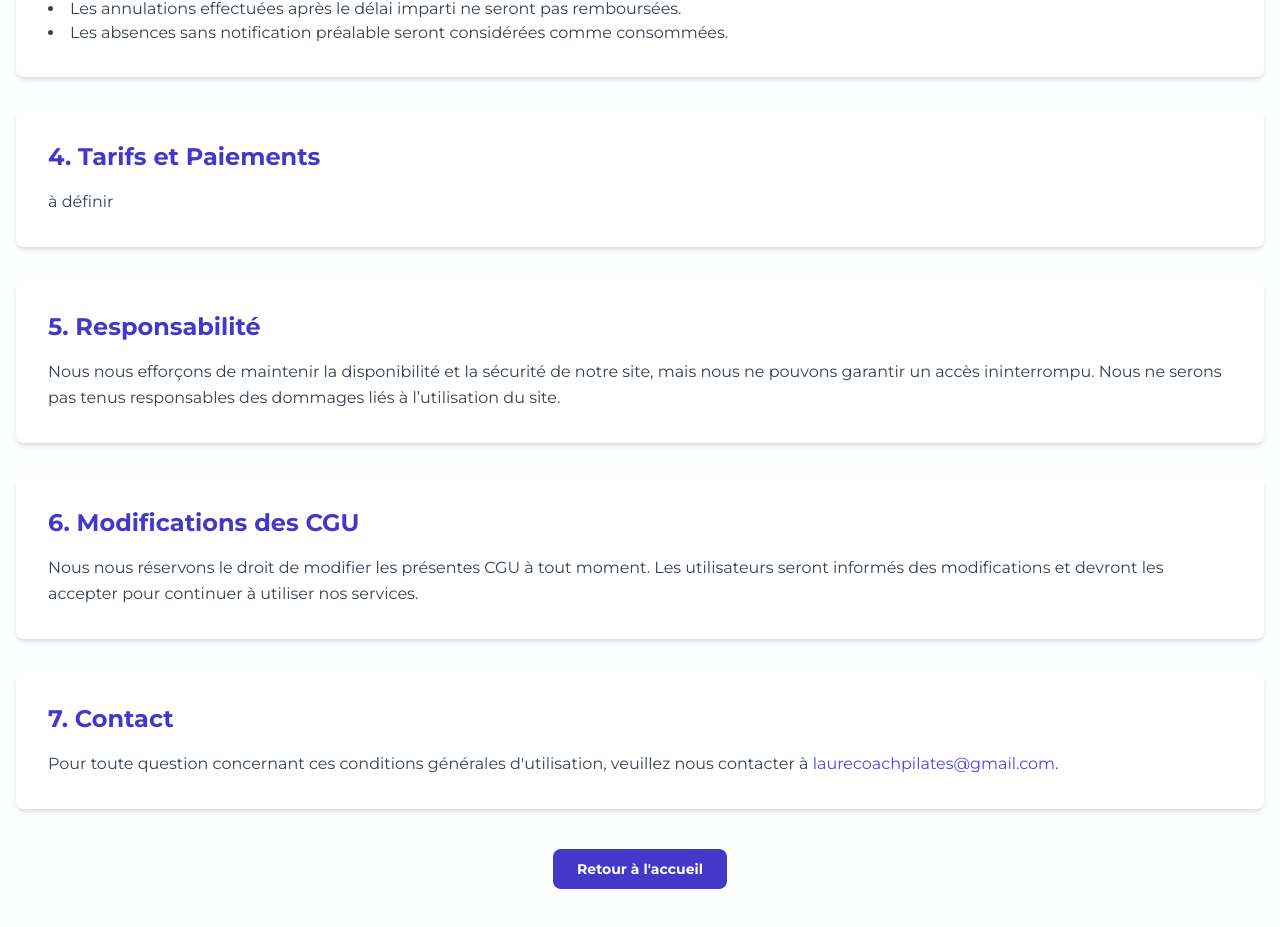
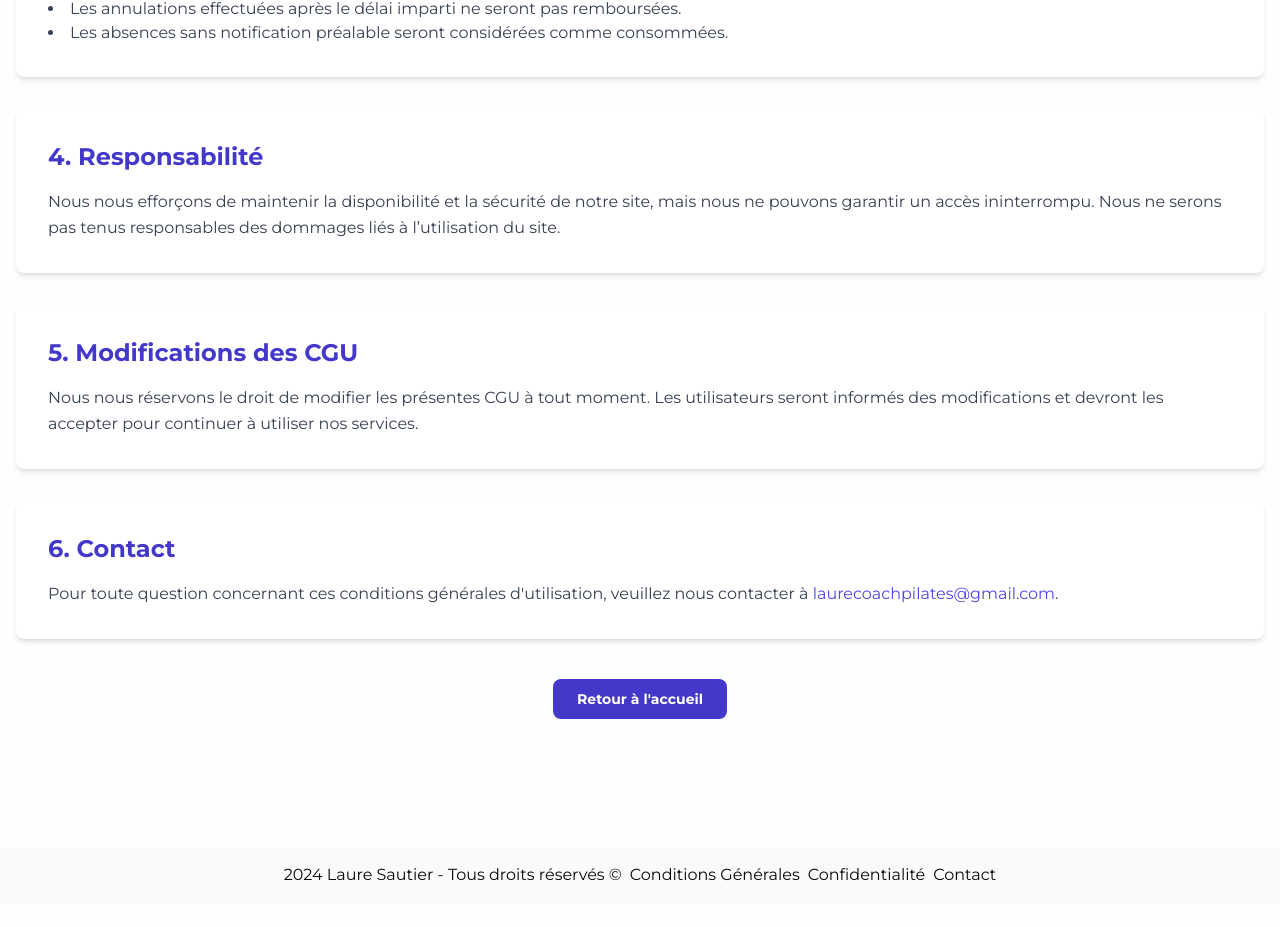
Before and after one commit to jonathanbensadoun/Yoga-pilate-reservation, a Next.js app: page /auth/terms in a window 1280 px wide. Shown: the part 895-1822 px from the top of the page. After the commit the page ends 1798 px from the top, so only its background shows below. Built offline with nearby package versions, Linux system fonts and the light colour scheme.

Commit message:
change terms

```diff
--- a/app/(auth)/auth/terms/page.tsx
+++ b/app/(auth)/auth/terms/page.tsx
@@ -71,14 +71,7 @@ const TermsPage: React.FC = () => {
 
       <section className="bg-white rounded-lg shadow-md p-8 mb-8">
         <h2 className="text-2xl font-semibold mb-4 text-indigo-700">
-          4. Tarifs et Paiements
-        </h2>
-        <p className="text-gray-700 leading-relaxed">à définir</p>
-      </section>
-
-      <section className="bg-white rounded-lg shadow-md p-8 mb-8">
-        <h2 className="text-2xl font-semibold mb-4 text-indigo-700">
-          5. Responsabilité
+          4. Responsabilité
         </h2>
         <p className="text-gray-700 leading-relaxed">
           Nous nous efforçons de maintenir la disponibilité et la sécurité de
@@ -90,7 +83,7 @@ const TermsPage: React.FC = () => {
 
       <section className="bg-white rounded-lg shadow-md p-8 mb-8">
         <h2 className="text-2xl font-semibold mb-4 text-indigo-700">
-          6. Modifications des CGU
+          5. Modifications des CGU
         </h2>
         <p className="text-gray-700 leading-relaxed">
           Nous nous réservons le droit de modifier les présentes CGU à tout
@@ -101,7 +94,7 @@ const TermsPage: React.FC = () => {
 
       <section className="bg-white rounded-lg shadow-md p-8 mb-8">
         <h2 className="text-2xl font-semibold mb-4 text-indigo-700">
-          7. Contact
+          6. Contact
         </h2>
         <p className="text-gray-700 leading-relaxed">
           Pour toute question concernant ces conditions générales
```
